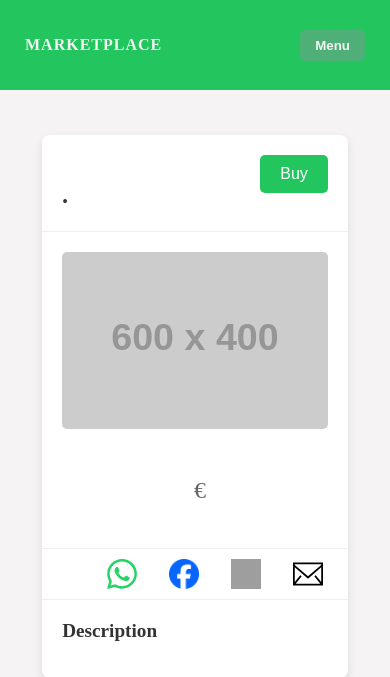
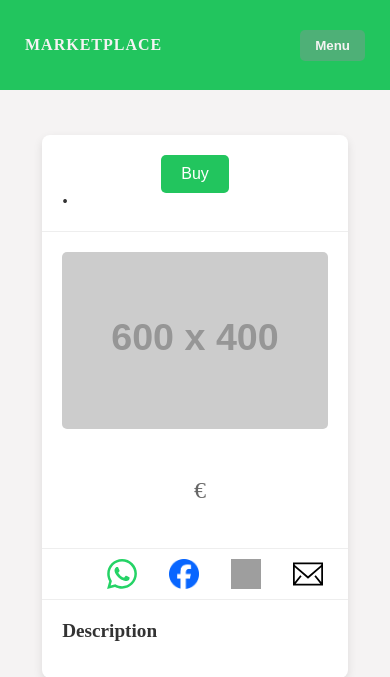
Before and after one commit to JasperK04/marketplace_project, a Flask app: template app/templates/listing.html in a window 390 px wide. Shown: the top 677 px of the page. Run offline with Flask 3, Linux system fonts and the light colour scheme; the template is opened without the code that fills it, so the values that code supplies are empty; the visitor is signed in with stand-in values (Sample User, id 1); grey boxes labelled with a size stand in for pictures from a placeholder-image service; some libraries are stand-ins or nearby versions; grey boxes are pictures that could not be loaded.

Commit message:
and more

```diff
--- a/app/static/css/listing.css
+++ b/app/static/css/listing.css
@@ -35,14 +35,6 @@
                 text-decoration: none;
             }
 
-            @media screen and (max-width: 800px) {
-                .listing-header {
-                    flex-direction: column;
-                    justify-items: center;
-                }
-            }
-
-
             .listing-meta {
                 font-size: 14px;
                 color: var(--color-text-secondary);
@@ -66,6 +58,13 @@
                 background-color: #218838;
             }
         }
+        @media screen and (max-width: 800px) {
+            .listing-header {
+                flex-direction: column;
+                justify-items: center;
+            }
+        }
+
     }
 
     .image-and-price {
```
